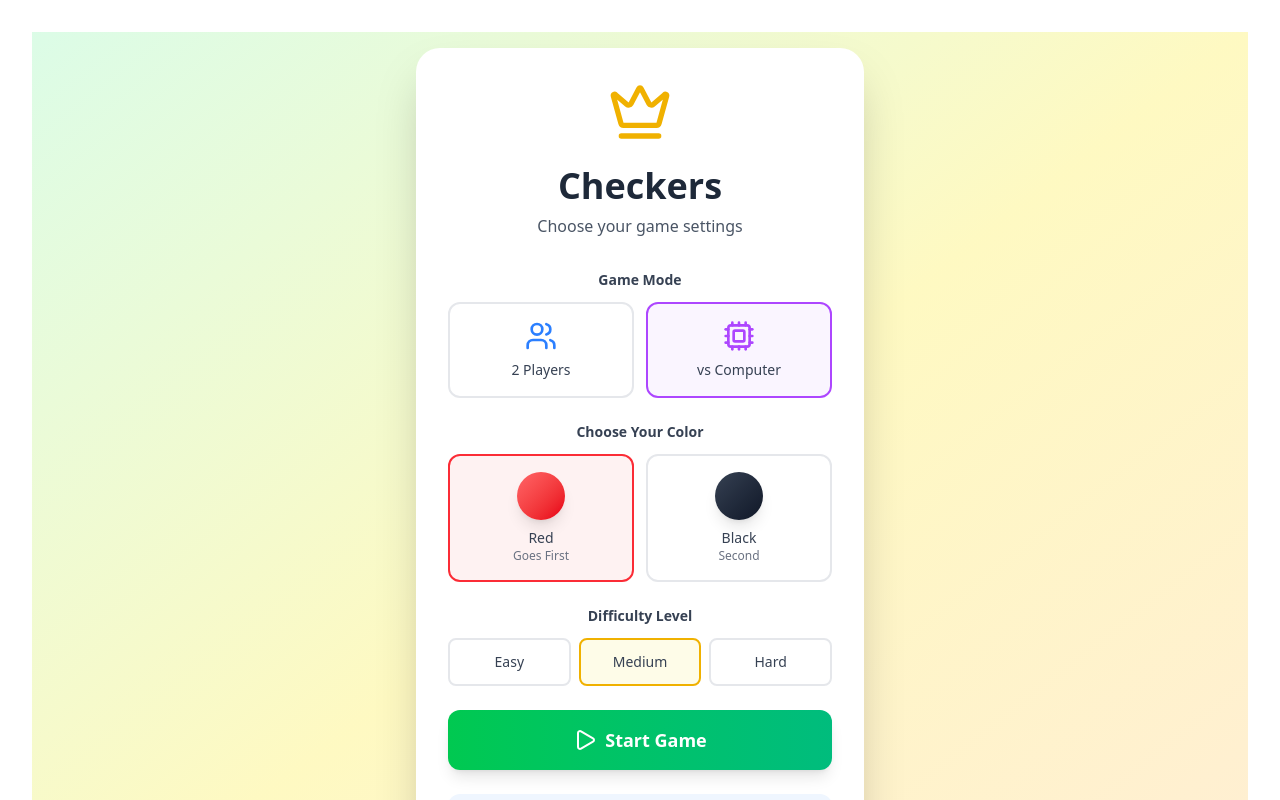
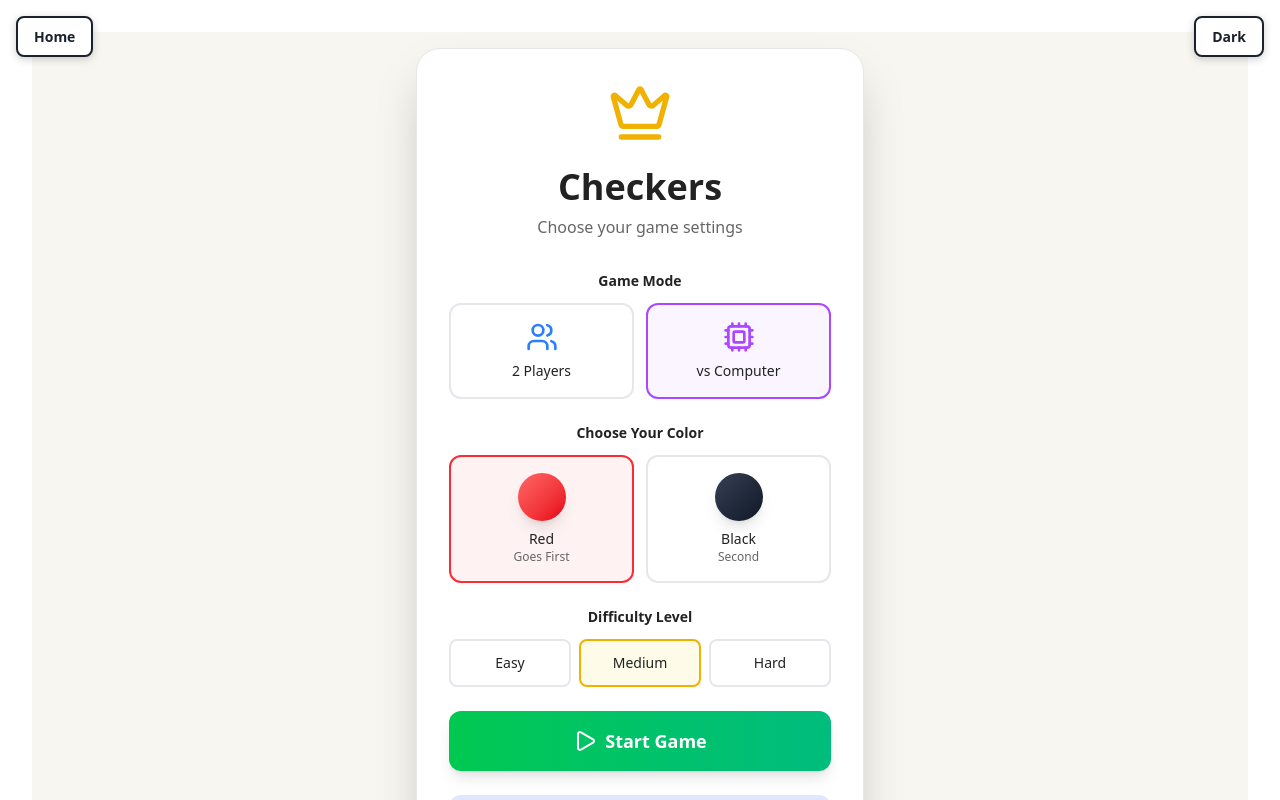
Before and after one commit to tseitzin/golf-card-game, a React (Vite) app: page /checkers in a window 1280 px wide. Shown: the top 800 px of the page. Built offline with nearby package versions, Linux system fonts and the light colour scheme.

Commit message:
Improve checkers game

```diff
--- a/src/games/checkers/CheckersGame.jsx
+++ b/src/games/checkers/CheckersGame.jsx
@@ -1,3 +1,4 @@
+
 import { motion } from 'framer-motion';
 import { Undo, Home, Lightbulb, HelpCircle } from 'lucide-react';
 import { useGameState } from './hooks/useGameState';
@@ -5,6 +6,8 @@ import { GAME_STATES } from './constants';
 import SetupScreen from './components/SetupScreen';
 import GameBoard from './components/GameBoard';
 import EndScreen from './components/EndScreen';
+import { useState, useEffect } from 'react';
+
 
 const CheckersGame = () => {
   const {
@@ -28,6 +31,22 @@ const CheckersGame = () => {
     getHintMove
   } = useGameState();
 
+  // Dark mode state and persistence
+  const [darkMode, setDarkMode] = useState(() => {
+    try {
+      const saved = localStorage.getItem('checkers:darkMode');
+      return saved ? JSON.parse(saved) : false;
+    } catch {
+      return false;
+    }
+  });
+
+  useEffect(() => {
+    try {
+      localStorage.setItem('checkers:darkMode', JSON.stringify(darkMode));
+    } catch {}
+  }, [darkMode]);
+
   const handleSquareClick = (row, col) => {
     const piece = board[row][col];
 
@@ -38,12 +57,116 @@ const CheckersGame = () => {
     }
   };
 
+
+
   if (gameState === GAME_STATES.SETUP) {
-    return <SetupScreen onStartGame={startGame} />;
+    // Use a light/dark background for setup, matching DotsGame
+    const setupBg = darkMode ? '#1a202c' : '#f8f6f1';
+    return (
+      <div style={{ backgroundColor: setupBg, minHeight: '100vh' }}>
+        {/* Home button */}
+        <a
+          href="/"
+          style={{
+            position: 'fixed',
+            top: 16,
+            left: 16,
+            background: darkMode ? '#374151' : '#fff',
+            color: darkMode ? '#e5e5e5' : '#1a202c',
+            border: darkMode ? '2px solid #4b5563' : '2px solid #1a202c',
+            borderRadius: 8,
+            padding: '8px 16px',
+            fontSize: 14,
+            fontWeight: 600,
+            cursor: 'pointer',
+            boxShadow: '0 2px 8px rgba(0,0,0,0.2)',
+            zIndex: 1000,
+            textDecoration: 'none',
+            display: 'inline-flex',
+            alignItems: 'center',
+            gap: 6,
+            transition: 'all 0.3s ease',
+          }}
+        >
+          Home
+        </a>
+        {/* Dark/Light mode button */}
+        <button
+          onClick={() => setDarkMode((d) => !d)}
+          style={{
+            position: 'fixed',
+            top: 16,
+            right: 16,
+            background: darkMode ? '#374151' : '#fff',
+            color: darkMode ? '#fbbf24' : '#1a202c',
+            border: darkMode ? '2px solid #4b5563' : '2px solid #1a202c',
+            borderRadius: 8,
+            padding: '8px 16px',
+            fontSize: 14,
+            fontWeight: 600,
+            cursor: 'pointer',
+            boxShadow: '0 2px 8px rgba(0,0,0,0.2)',
+            zIndex: 1000,
+            transition: 'all 0.3s ease',
+          }}
+        >
+          {darkMode ? ' Light' : ' Dark'}
+        </button>
+        <SetupScreen onStartGame={startGame} darkMode={darkMode} />
+      </div>
+    );
   }
 
   return (
-    <div className="min-h-screen bg-gradient-to-br from-green-100 via-yellow-100 to-orange-100">
+    <div style={{ position: 'fixed', inset: 0, backgroundColor: darkMode ? '#1a202c' : '#f8f6f1', overflow: 'hidden' }}>
+      {/* Home button */}
+      <a
+        href="/"
+        style={{
+          position: 'fixed',
+          top: 16,
+          left: 16,
+          background: darkMode ? '#374151' : '#fff',
+          color: darkMode ? '#e5e5e5' : '#1a202c',
+          border: darkMode ? '2px solid #4b5563' : '2px solid #1a202c',
+          borderRadius: 8,
+          padding: '8px 16px',
+          fontSize: 14,
+          fontWeight: 600,
+          cursor: 'pointer',
+          boxShadow: '0 2px 8px rgba(0,0,0,0.2)',
+          zIndex: 1000,
+          textDecoration: 'none',
+          display: 'inline-flex',
+          alignItems: 'center',
+          gap: 6,
+          transition: 'all 0.3s ease',
+        }}
+      >
+        Home
+      </a>
+      {/* Dark/Light mode button */}
+      <button
+        onClick={() => setDarkMode((d) => !d)}
+        style={{
+          position: 'fixed',
+          top: 16,
+          right: 16,
+          background: darkMode ? '#374151' : '#fff',
+          color: darkMode ? '#fbbf24' : '#1a202c',
+          border: darkMode ? '2px solid #4b5563' : '2px solid #1a202c',
+          borderRadius: 8,
+          padding: '8px 16px',
+          fontSize: 14,
+          fontWeight: 600,
+          cursor: 'pointer',
+          boxShadow: '0 2px 8px rgba(0,0,0,0.2)',
+          zIndex: 1000,
+          transition: 'all 0.3s ease',
+        }}
+      >
+        {darkMode ? ' Light' : ' Dark'}
+      </button>
       <div className="container mx-auto px-4 py-6">
         <div className="flex flex-col lg:flex-row gap-6 items-start justify-center">
           <div className="w-full lg:w-auto">
@@ -103,6 +226,7 @@ const CheckersGame = () => {
               onSquareClick={handleSquareClick}
               lastMove={lastMove}
               currentHint={currentHint}
+              darkMode={darkMode}
             />
           </div>
 
--- a/src/games/checkers/components/GameBoard.jsx
+++ b/src/games/checkers/components/GameBoard.jsx
@@ -8,7 +8,8 @@ const GameBoard = ({
   validMoves,
   onSquareClick,
   lastMove,
-  currentHint
+  currentHint,
+  darkMode = false
 }) => {
   const [draggedPiece, setDraggedPiece] = useState(null);
   const [dragOverSquare, setDragOverSquare] = useState(null);
@@ -86,6 +87,8 @@ const GameBoard = ({
     onSquareClick(row, col);
   };
 
+  // Board background for dark mode
+  const boardBg = darkMode ? '#222b3a' : '#fff';
   return (
     <div className="flex items-center justify-center w-full p-4">
       <div
@@ -94,7 +97,8 @@ const GameBoard = ({
           gridTemplateColumns: `repeat(${BOARD_SIZE}, 1fr)`,
           width: 'min(90vw, 90vh, 600px)',
           height: 'min(90vw, 90vh, 600px)',
-          aspectRatio: '1/1'
+          aspectRatio: '1/1',
+          background: boardBg
         }}
       >
         {board.map((row, rowIndex) =>
@@ -108,13 +112,15 @@ const GameBoard = ({
             const isHint = isHintSquare(rowIndex, colIndex);
             const isDark = isDarkSquare(rowIndex, colIndex);
 
-            const bgColor = isLastMove
+
+            // Adjust square colors for dark mode
+            let bgColor = isLastMove
               ? '#fbbf24'
               : isHint
               ? '#a78bfa'
               : isDark
-              ? SQUARE_COLORS.DARK
-              : SQUARE_COLORS.LIGHT;
+              ? (darkMode ? '#374151' : SQUARE_COLORS.DARK)
+              : (darkMode ? '#e5e7eb' : SQUARE_COLORS.LIGHT);
 
             return (
               <div
--- a/src/games/checkers/components/SetupScreen.jsx
+++ b/src/games/checkers/components/SetupScreen.jsx
@@ -3,7 +3,7 @@ import { motion } from 'framer-motion';
 import { Users, Cpu, Crown, Play } from 'lucide-react';
 import { GAME_MODES, PLAYER_COLORS, AI_DIFFICULTY } from '../constants';
 
-const SetupScreen = ({ onStartGame }) => {
+const SetupScreen = ({ onStartGame, darkMode = false }) => {
   const [gameMode, setGameMode] = useState(GAME_MODES.HUMAN_VS_COMPUTER);
   const [selectedColor, setSelectedColor] = useState(PLAYER_COLORS.RED);
   const [difficulty, setDifficulty] = useState(AI_DIFFICULTY.MEDIUM);
@@ -12,12 +12,21 @@ const SetupScreen = ({ onStartGame }) => {
     onStartGame(gameMode, selectedColor, difficulty);
   };
 
+  // Theme colors
+  const bg = darkMode ? '#1a202c' : '#f8f6f1';
+  const cardBg = darkMode ? '#222b3a' : '#fff';
+  const text = darkMode ? '#e5e5e5' : '#222';
+  const secondaryText = darkMode ? '#a3a3a3' : '#666';
+  const border = darkMode ? '#374151' : '#e5e7eb';
+  const howToBg = darkMode ? '#232c3a' : '#e0e7ff';
+
   return (
-    <div className="min-h-screen bg-gradient-to-br from-green-100 via-yellow-100 to-orange-100 flex items-center justify-center p-4">
+    <div style={{ minHeight: '100vh', background: bg }} className="flex items-center justify-center p-4">
       <motion.div
         initial={{ scale: 0.8, opacity: 0 }}
         animate={{ scale: 1, opacity: 1 }}
-        className="bg-white rounded-3xl shadow-2xl p-8 max-w-md w-full"
+        style={{ background: cardBg, color: text, borderColor: border }}
+        className="rounded-3xl shadow-2xl p-8 max-w-md w-full border"
       >
         <div className="text-center mb-8">
           <motion.div
@@ -27,13 +36,13 @@ const SetupScreen = ({ onStartGame }) => {
           >
             <Crown className="w-16 h-16 text-yellow-500" strokeWidth={2} />
           </motion.div>
-          <h1 className="text-4xl font-bold text-gray-800 mb-2">Checkers</h1>
-          <p className="text-gray-600">Choose your game settings</p>
+          <h1 className="text-4xl font-bold mb-2" style={{ color: text }}>Checkers</h1>
+          <p style={{ color: secondaryText }}>Choose your game settings</p>
         </div>
 
         <div className="space-y-6">
           <div>
-            <label className="block text-sm font-semibold text-gray-700 mb-3">
+            <label className="block text-sm font-semibold mb-3" style={{ color: text }}>
               Game Mode
             </label>
             <div className="grid grid-cols-2 gap-3">
@@ -48,7 +57,7 @@ const SetupScreen = ({ onStartGame }) => {
                 }`}
               >
                 <Users className="w-8 h-8 mx-auto mb-2 text-blue-500" />
-                <div className="text-sm font-medium text-gray-700">
+                <div className="text-sm font-medium" style={{ color: text }}>
                   2 Players
                 </div>
               </motion.button>
@@ -64,7 +73,7 @@ const SetupScreen = ({ onStartGame }) => {
                 }`}
               >
                 <Cpu className="w-8 h-8 mx-auto mb-2 text-purple-500" />
-                <div className="text-sm font-medium text-gray-700">
+                <div className="text-sm font-medium" style={{ color: text }}>
                   vs Computer
                 </div>
               </motion.button>
@@ -77,7 +86,7 @@ const SetupScreen = ({ onStartGame }) => {
               animate={{ opacity: 1, height: 'auto' }}
               exit={{ opacity: 0, height: 0 }}
             >
-              <label className="block text-sm font-semibold text-gray-700 mb-3">
+              <label className="block text-sm font-semibold mb-3" style={{ color: text }}>
                 Choose Your Color
               </label>
               <div className="grid grid-cols-2 gap-3">
@@ -92,8 +101,8 @@ const SetupScreen = ({ onStartGame }) => {
                   }`}
                 >
                   <div className="w-12 h-12 mx-auto mb-2 rounded-full bg-gradient-to-br from-red-400 to-red-600 shadow-lg" />
-                  <div className="text-sm font-medium text-gray-700">Red</div>
-                  <div className="text-xs text-gray-500">Goes First</div>
+                  <div className="text-sm font-medium" style={{ color: text }}>Red</div>
+                  <div className="text-xs" style={{ color: secondaryText }}>Goes First</div>
                 </motion.button>
 
                 <motion.button
@@ -107,8 +116,8 @@ const SetupScreen = ({ onStartGame }) => {
                   }`}
                 >
                   <div className="w-12 h-12 mx-auto mb-2 rounded-full bg-gradient-to-br from-gray-700 to-gray-900 shadow-lg" />
-                  <div className="text-sm font-medium text-gray-700">Black</div>
-                  <div className="text-xs text-gray-500">Second</div>
+                  <div className="text-sm font-medium" style={{ color: text }}>Black</div>
+                  <div className="text-xs" style={{ color: secondaryText }}>Second</div>
                 </motion.button>
               </div>
             </motion.div>
@@ -120,7 +129,7 @@ const SetupScreen = ({ onStartGame }) => {
               animate={{ opacity: 1, height: 'auto' }}
               exit={{ opacity: 0, height: 0 }}
             >
-              <label className="block text-sm font-semibold text-gray-700 mb-3">
+              <label className="block text-sm font-semibold mb-3" style={{ color: text }}>
                 Difficulty Level
               </label>
               <div className="grid grid-cols-3 gap-2">
@@ -134,7 +143,7 @@ const SetupScreen = ({ onStartGame }) => {
                       : 'border-gray-200 bg-white'
                   }`}
                 >
-                  <div className="text-sm font-medium text-gray-700">Easy</div>
+                  <div className="text-sm font-medium" style={{ color: text }}>Easy</div>
                 </motion.button>
 
                 <motion.button
@@ -147,7 +156,7 @@ const SetupScreen = ({ onStartGame }) => {
                       : 'border-gray-200 bg-white'
                   }`}
                 >
-                  <div className="text-sm font-medium text-gray-700">Medium</div>
+                  <div className="text-sm font-medium" style={{ color: text }}>Medium</div>
                 </motion.button>
 
                 <motion.button
@@ -160,7 +169,7 @@ const SetupScreen = ({ onStartGame }) => {
                       : 'border-gray-200 bg-white'
                   }`}
                 >
-                  <div className="text-sm font-medium text-gray-700">Hard</div>
+                  <div className="text-sm font-medium" style={{ color: text }}>Hard</div>
                 </motion.button>
               </div>
             </motion.div>
@@ -177,9 +186,9 @@ const SetupScreen = ({ onStartGame }) => {
           </motion.button>
         </div>
 
-        <div className="mt-6 p-4 bg-blue-50 rounded-xl">
-          <h3 className="font-semibold text-sm text-gray-700 mb-2">How to Play:</h3>
-          <ul className="text-xs text-gray-600 space-y-1">
+        <div className="mt-6 p-4 rounded-xl" style={{ background: howToBg }}>
+          <h3 className="font-semibold text-sm mb-2" style={{ color: text }}>How to Play:</h3>
+          <ul className="text-xs" style={{ color: secondaryText }}>
             <li>• Click or drag pieces to move</li>
             <li>• You must capture when possible</li>
             <li>• Reach the opposite end to become a King</li>
```
